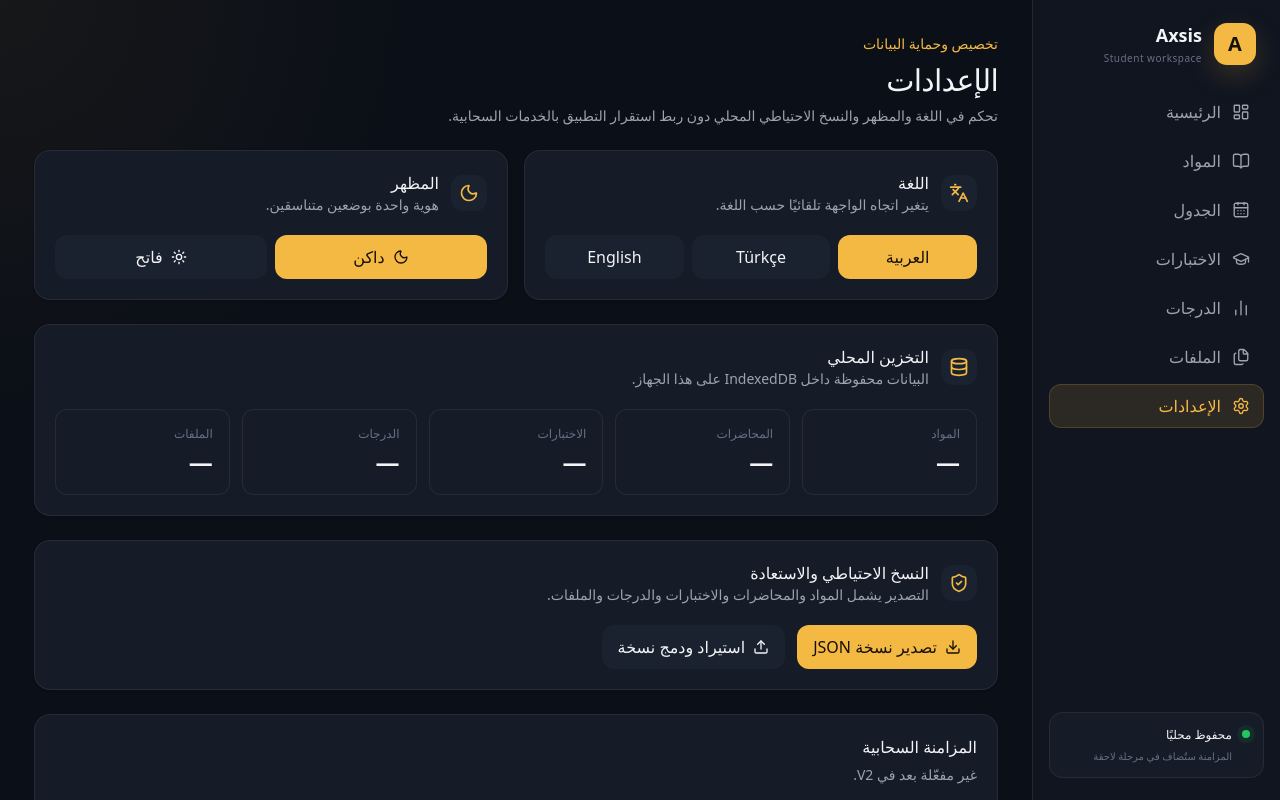
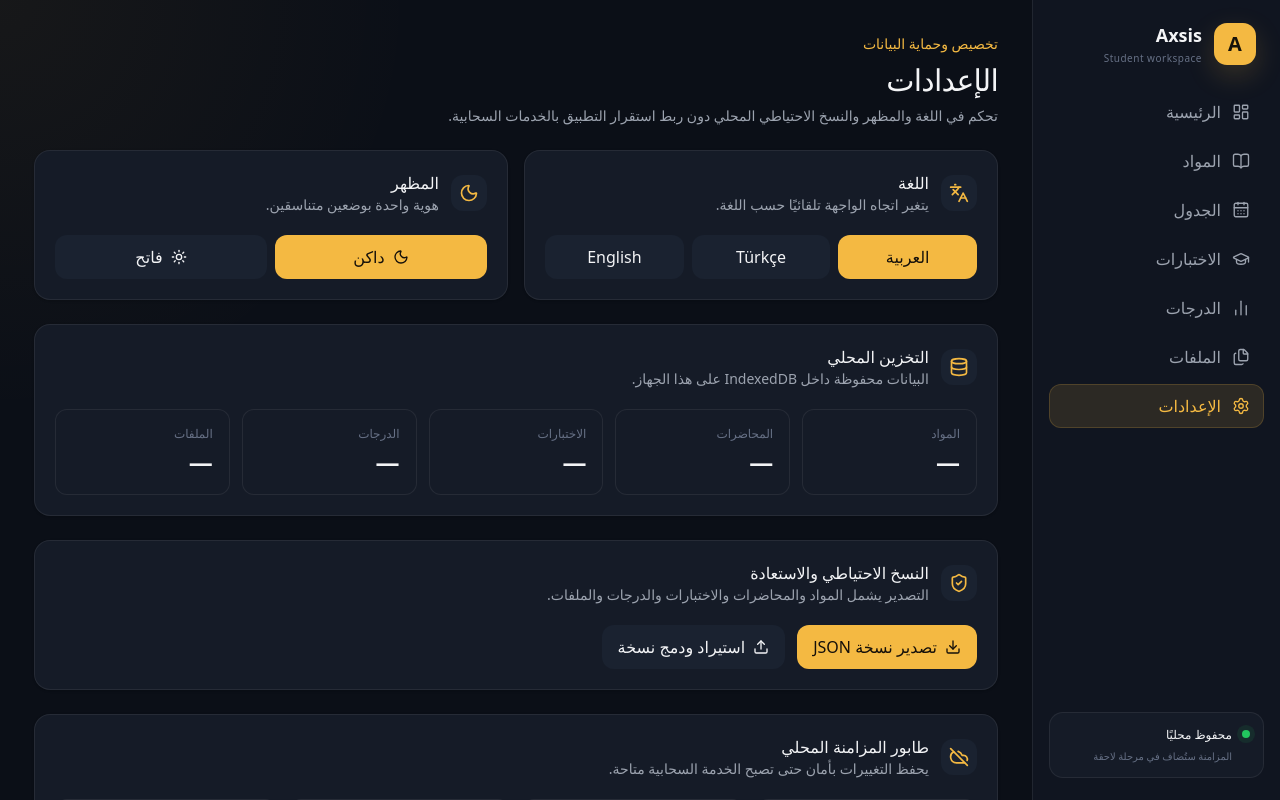
Before and after one commit to anasfityan/Axsis, a React (Vite) app in the folder v2/: page /settings in a window 1280 px wide. Shown: the top 800 px of the page. Built offline with nearby package versions, Linux system fonts and the light colour scheme.

Commit message:
Show sync queue status in settings

```diff
--- a/v2/src/features/settings/SettingsPage.tsx
+++ b/v2/src/features/settings/SettingsPage.tsx
@@ -14,6 +14,7 @@ import {
   parseBackup,
   type BackupCollections,
 } from '@/features/settings/backup'
+import { SyncQueueCard } from '@/features/settings/SyncQueueCard'
 
 const countLabels: Record<keyof BackupCollections, string> = {
   courses: 'المواد',
@@ -198,6 +199,8 @@ export function SettingsPage() {
         </CardContent>
       </Card>
 
+      <SyncQueueCard />
+
       <Card>
         <CardHeader><CardTitle>المزامنة السحابية</CardTitle><CardDescription>غير مفعّلة بعد في V2.</CardDescription></CardHeader>
         <CardContent className="text-sm leading-7 text-[var(--text-secondary)]">
```
